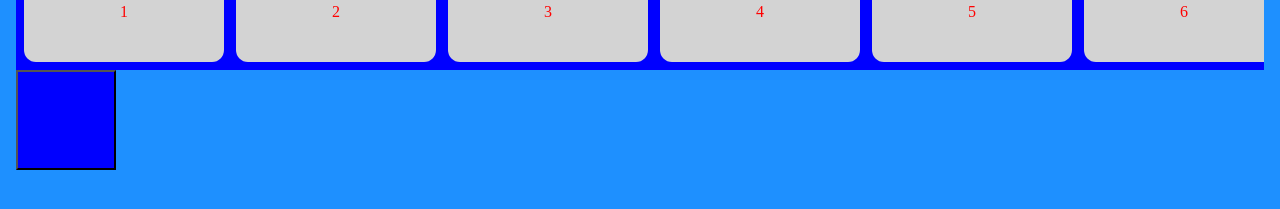
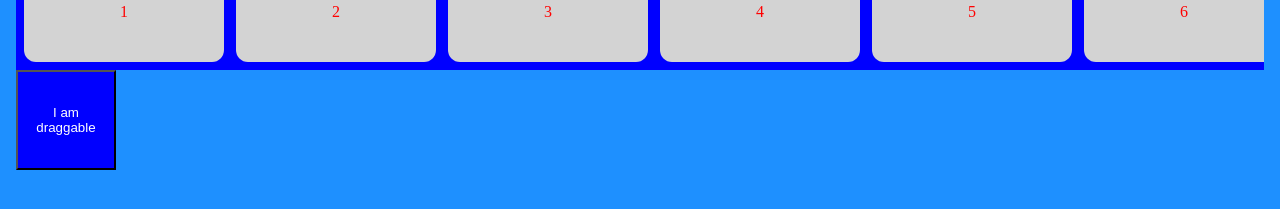
Before and after one commit to jazzjacob/jacobs-react-playground, a React (Create React App) app: page / in a window 1280 px wide. Shown: the part 129-338 px from the top of the page. Built offline with nearby package versions, Linux system fonts and the light colour scheme.

Commit message:
Fix bug on draggable box
Fixed bug that made box not have initial offset coordinates when pressed

```diff
--- a/src/Components/Box.js
+++ b/src/Components/Box.js
@@ -30,7 +30,7 @@ const Box = () => {
 		left: `${coordinates.x - offset.x}px`,
 		width: '100px',
 		height: '100px',
-		backgroundColor: 'gold',
+		backgroundColor: 'darkgray',
 		cursor: 'grabbing'
 	})
 
@@ -42,7 +42,7 @@ const Box = () => {
 			left: `${coordinates.x - offset.x}px`,
 			width: '100px',
 			height: '100px',
-			backgroundColor: 'gold',
+			backgroundColor: 'darkgray',
 			cursor: 'grabbing'
 		})
 
@@ -54,15 +54,13 @@ const Box = () => {
 	}
 
 	function onMouseMove(event) {
-
-	}
-
-	function onMouseDown(event) {
-		console.log(event)
 		setOffset({
 			x: event.clientX - event.target.offsetLeft,
 			y: event.clientY - event.target.offsetTop
 		})
+	}
+
+	function onMouseDown(event) {
 		setClicked(true)
 	}
 
@@ -86,8 +84,9 @@ const Box = () => {
 			className={styles.box}
 			onMouseDown={onMouseDown}
 			onMouseUp={onMouseUp}
-			onMouseMove={onMouseMove}
+			onMouseMove={!clicked ? onMouseMove : null}
 		>
+			I am draggable
 		</button>
 	)
 }
--- a/src/Components/Box.module.css
+++ b/src/Components/Box.module.css
@@ -1,5 +1,5 @@
 .box {
-	color: black;
+	color: white;
 	display: flex;
 	justify-content: center;
 	align-items: center;
```
